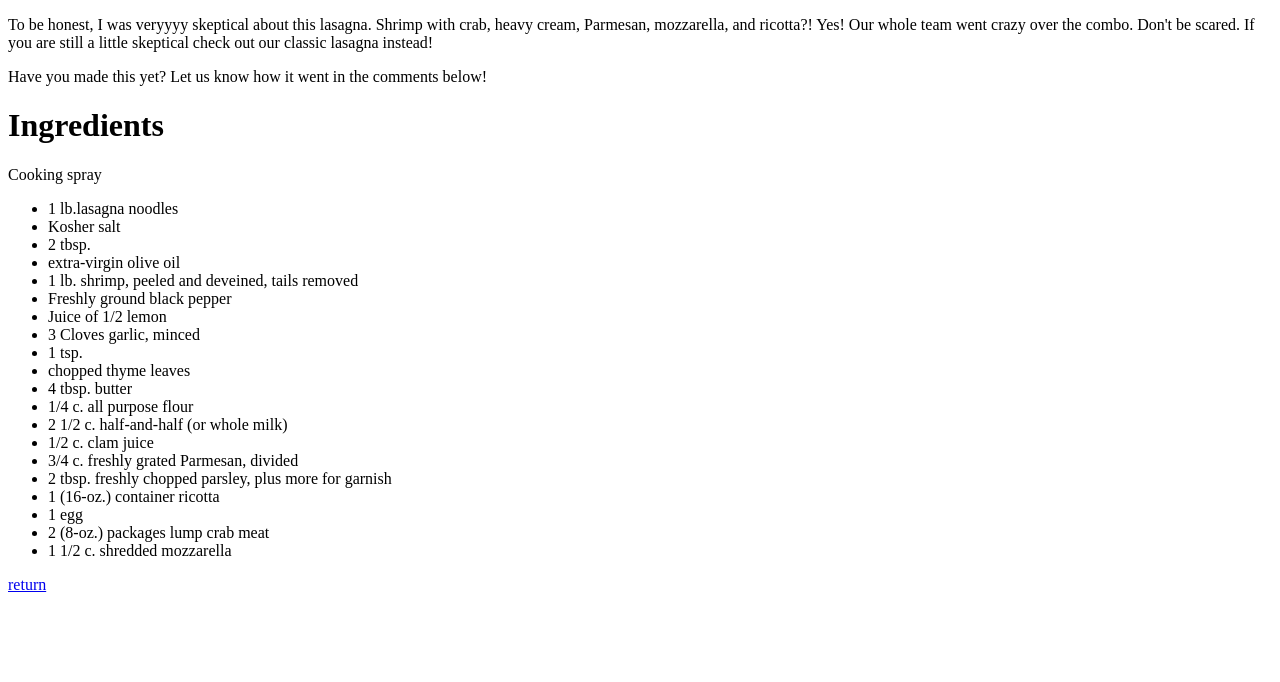
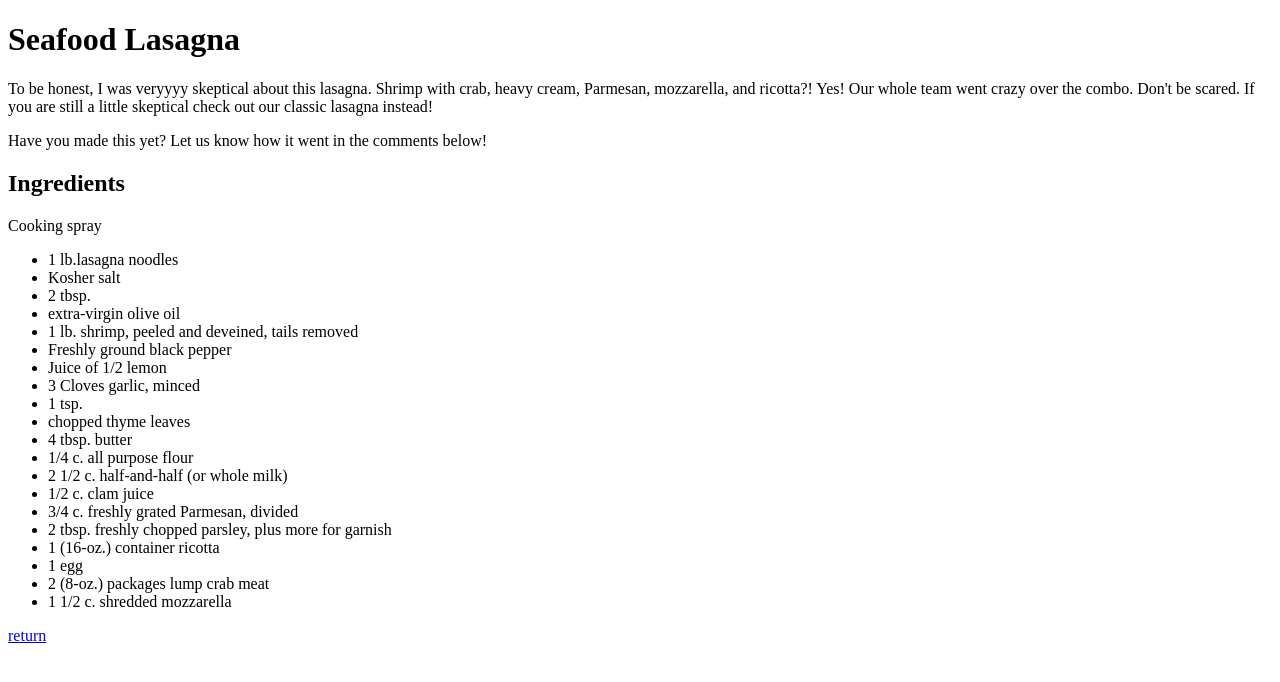
Before and after one commit to Tareq-Khanfa/odin-recipes, a plain HTML site: page recipes/SeafoodLasagna.html in a window 1280 px wide. Drawn offline with Linux system fonts and the light colour scheme.

Commit message:
add h1 titel to recipes/SeafoodLasagna.html & change h1 to h2 for ingredients

```diff
--- a/recipes/SeafoodLasagna.html
+++ b/recipes/SeafoodLasagna.html
@@ -5,9 +5,10 @@
         <title>Seafood Lasagna</title>
     </head>
     <body>
+        <h1>Seafood Lasagna</h1>
         <p>To be honest, I was veryyyy skeptical about this lasagna. Shrimp with crab, heavy cream, Parmesan, mozzarella, and ricotta?! Yes! Our whole team went crazy over the combo. Don't be scared. If you are still a little skeptical check out our classic lasagna instead! </p>
         <p>Have you made this yet? Let us know how it went in the comments below!</p>
-        <h1>Ingredients</h1>
+        <h2>Ingredients</h2>
         <p>Cooking spray</p>
         <ul>
             <li>1 lb.lasagna noodles </li>
```
